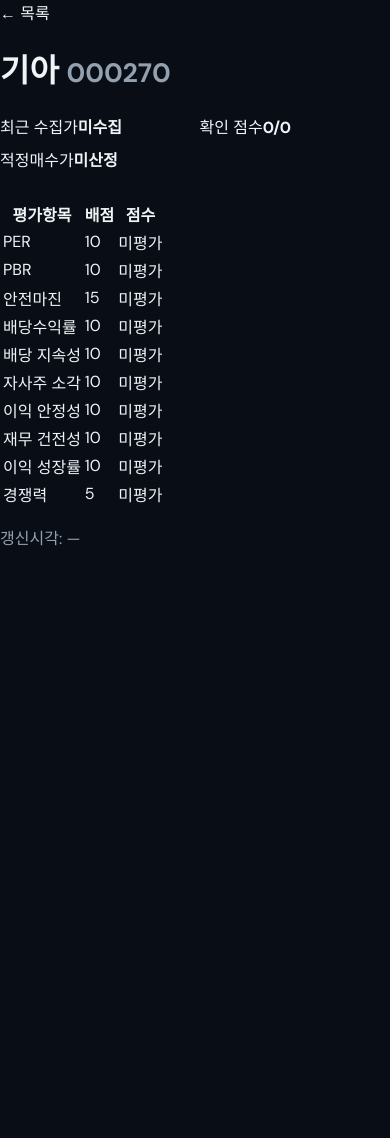
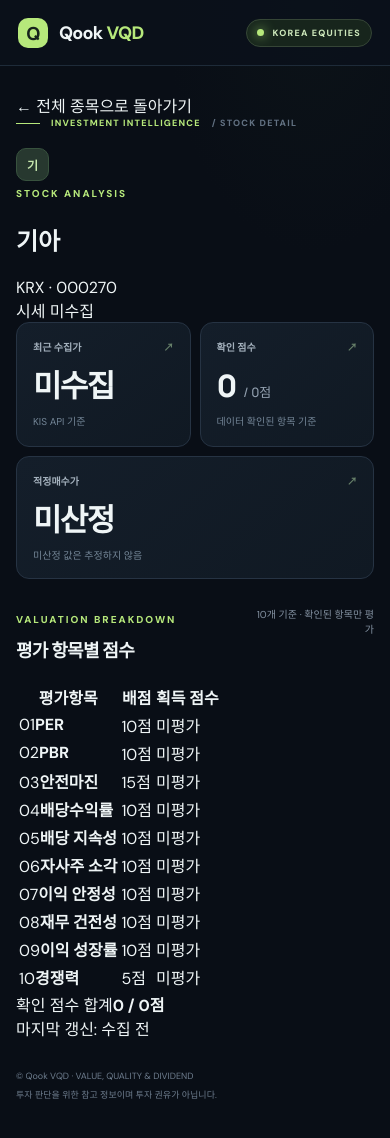
Before and after one commit to qooklab/qook-vqd, a Next.js app: page /stocks/000270 in a window 390 px wide. Shown: the top 1138 px of the page. Before the commit the page ends 844 px from the top, so only its background shows below. Built offline with nearby package versions, Linux system fonts and the light colour scheme; no server answers.

Commit message:
design: rebuild responsive stock detail page to match dashboard

```diff
--- a/app/stocks/[code]/page.tsx
+++ b/app/stocks/[code]/page.tsx
@@ -1 +1,30 @@
-import Link from 'next/link';import {notFound} from 'next/navigation';import {db} from '@/lib/db';import {stocks,criteria,calculate} from '@/lib/stocks';export const dynamic='force-dynamic';export default async function Detail({params}:{params:Promise<{code:string}>}){const {code}=await params;const found=stocks.find(x=>x[1]===code);if(!found)notFound();const client=db();const response=client?await client.from('stock_latest').select('*').eq('code',code).maybeSingle():null;const raw=response?.data||{};const score=calculate(raw);return <main><Link href='/'>← 목록</Link><h1>{found[0]} <small>{code}</small></h1><div className='stats'><div className='card'>최근 수집가<strong>{raw.price!=null?Number(raw.price).toLocaleString('ko-KR')+'원':'미수집'}</strong></div><div className='card'>확인 점수<strong>{score.assessed}/{score.possible}</strong></div><div className='card'>적정매수가<strong>{raw.buy_price!=null?Number(raw.buy_price).toLocaleString('ko-KR')+'원':'미산정'}</strong></div></div><table><thead><tr><th>평가항목</th><th>배점</th><th>점수</th></tr></thead><tbody>{criteria.map(([label,max],i)=><tr key={label}><td>{label}</td><td>{max}</td><td>{score.vals[i]??'미평가'}</td></tr>)}</tbody></table><p>갱신시각: {raw.updated_at??'—'}</p></main>}
+import Link from 'next/link';
+import {notFound} from 'next/navigation';
+import {db} from '@/lib/db';
+import {stocks,criteria,calculate} from '@/lib/stocks';
+export const dynamic='force-dynamic';
+const money=(value:unknown)=>value==null?'—':Number(value).toLocaleString('ko-KR')+'원';
+export default async function Detail({params}:{params:Promise<{code:string}>}){
+ const {code}=await params;
+ const found=stocks.find(x=>x[1]===code);
+ if(!found)notFound();
+ const client=db();
+ const response=client?await client.from('stock_latest').select('*').eq('code',code).maybeSingle():null;
+ const raw=response?.data||{};
+ const score=calculate(raw);
+ return <div className="site-shell">
+  <header className="topbar"><div className="topbar-inner"><Link className="brand" href="/"><span className="brand-mark">Q</span><span>Qook<span className="brand-accent">VQD</span></span></Link><div className="topbar-right"><span className="market-tag"><span className="status-dot"/> KOREA EQUITIES</span></div></div></header>
+  <main className="dashboard detail-dashboard">
+   <Link className="back-link" href="/">← 전체 종목으로 돌아가기</Link>
+   <div className="eyebrow"><span className="eyebrow-line"/> INVESTMENT INTELLIGENCE <span className="eyebrow-muted">/ STOCK DETAIL</span></div>
+   <section className="detail-hero"><div className="detail-hero-title"><span className="stock-icon">{found[0].slice(0,1)}</span><div><span className="section-overline">STOCK ANALYSIS</span><h1>{found[0]}</h1><span className="detail-code">KRX · {code}</span></div></div><span className="detail-state">{raw.price!=null?'시세 수집 완료':'시세 미수집'}</span></section>
+   <div className="stats detail-stats"><div className="stat-card"><div className="stat-label">최근 수집가 <span>↗</span></div><div className="stat-value detail-value">{raw.price!=null?money(raw.price):'미수집'}</div><div className="stat-foot">KIS API 기준</div></div><div className="stat-card"><div className="stat-label">확인 점수 <span>↗</span></div><div className="stat-value detail-value">{score.assessed}<small> / {score.possible}점</small></div><div className="stat-foot">데이터 확인된 항목 기준</div></div><div className="stat-card"><div className="stat-label">적정매수가 <span>↗</span></div><div className="stat-value detail-value">{raw.buy_price!=null?money(raw.buy_price):'미산정'}</div><div className="stat-foot">미산정 값은 추정하지 않음</div></div></div>
+   <section className="detail-section"><div className="section-heading"><div><span className="section-overline">VALUATION BREAKDOWN</span><h2>평가 항목별 점수</h2></div><span className="section-meta">10개 기준 · 확인된 항목만 평가</span></div>
+    <div className="detail-table-wrap"><table className="detail-table"><thead><tr><th>평가항목</th><th>배점</th><th>획득 점수</th></tr></thead><tbody>{criteria.map(([label,max],i)=><tr key={label}><td><span className="criterion-index">{String(i+1).padStart(2,'0')}</span><strong>{label}</strong></td><td>{max}점</td><td>{score.vals[i]==null?<span className="detail-unrated">미평가</span>:<span className="detail-score">{score.vals[i]}점</span>}</td></tr>)}</tbody></table></div>
+    <div className="detail-summary"><span>확인 점수 합계</span><strong>{score.assessed} / {score.possible}점</strong></div>
+   </section>
+   <div className="detail-updated">마지막 갱신: {raw.updated_at?new Date(raw.updated_at).toLocaleString('ko-KR',{timeZone:'Asia/Seoul'}):'수집 전'}</div>
+   <footer className="footer"><span>© Qook VQD · VALUE, QUALITY & DIVIDEND</span><span>투자 판단을 위한 참고 정보이며 투자 권유가 아닙니다.</span></footer>
+  </main>
+ </div>;
+}
```
